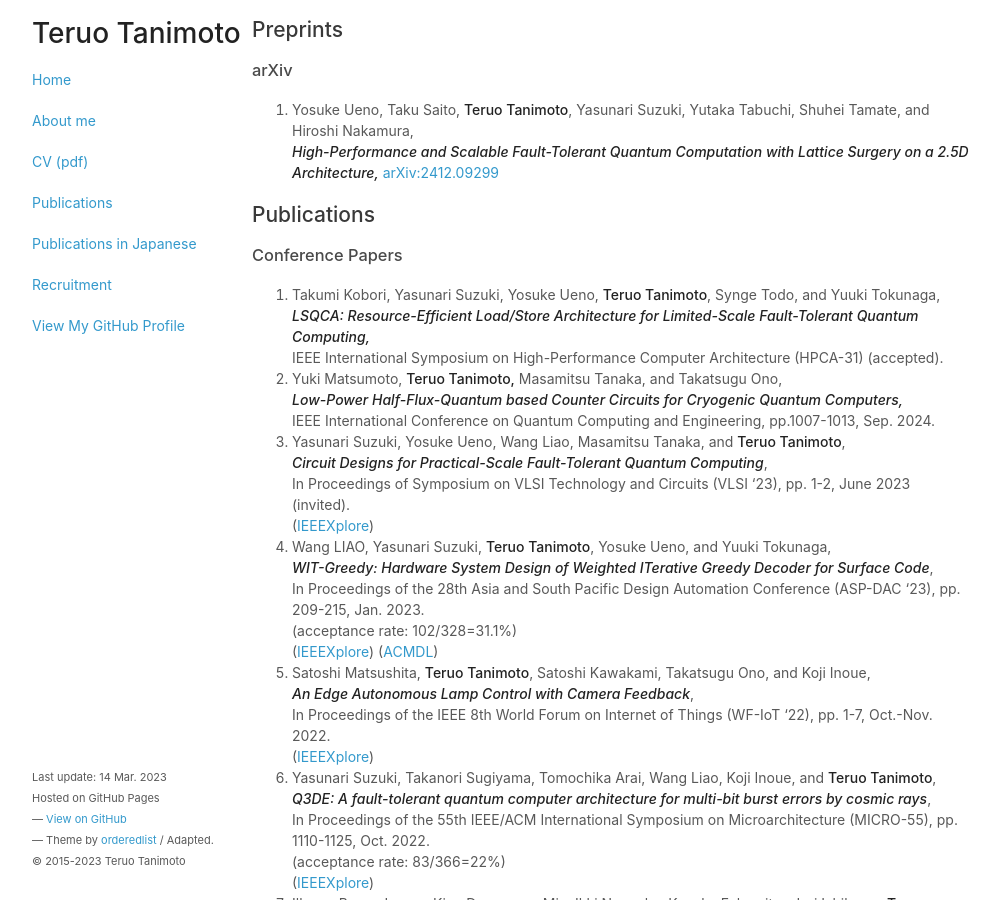
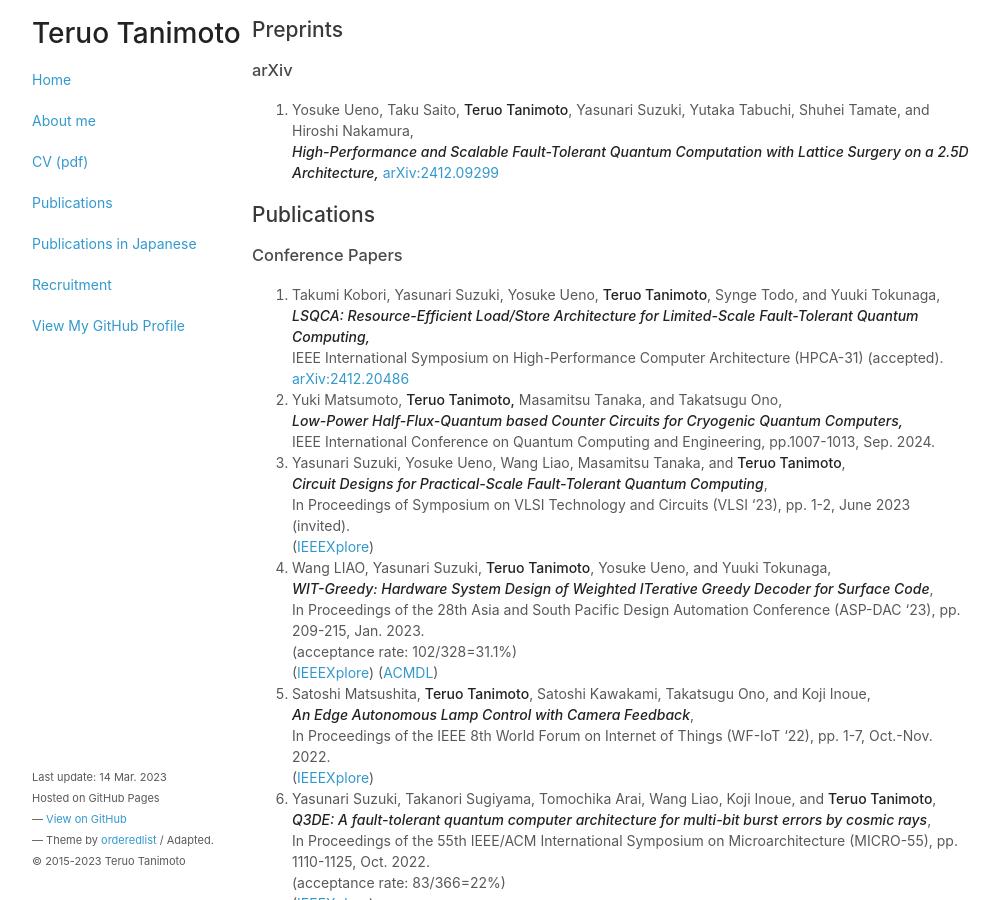
Before and after one commit to teruo41/teruo41.github.io, a Jekyll site: the page built from pubse.md, in a window 1280 px wide and 900 px high. Shown: the whole window, without its empty margins (138-1137 px from the left). Built offline with Jekyll 4.4.1, drawn with Linux system fonts in a browser that asks for light colours.

Commit message:
Update pubse.md

```diff
--- a/pubse.md
+++ b/pubse.md
@@ -18,6 +18,7 @@ title: Publications
 0. Takumi Kobori, Yasunari Suzuki, Yosuke Ueno, __Teruo Tanimoto__, Synge Todo, and Yuuki Tokunaga,
    ***LSQCA: Resource-Efficient Load/Store Architecture for Limited-Scale Fault-Tolerant Quantum Computing,***
    IEEE International Symposium on High-Performance Computer Architecture (HPCA-31) (accepted).
+   [arXiv:2412.20486](http://arxiv.org/abs/2412.20486)
 
 0. Yuki Matsumoto, __Teruo Tanimoto,__ Masamitsu Tanaka, and Takatsugu Ono,
    ***Low-Power Half-Flux-Quantum based Counter Circuits for Cryogenic Quantum Computers,***
```
